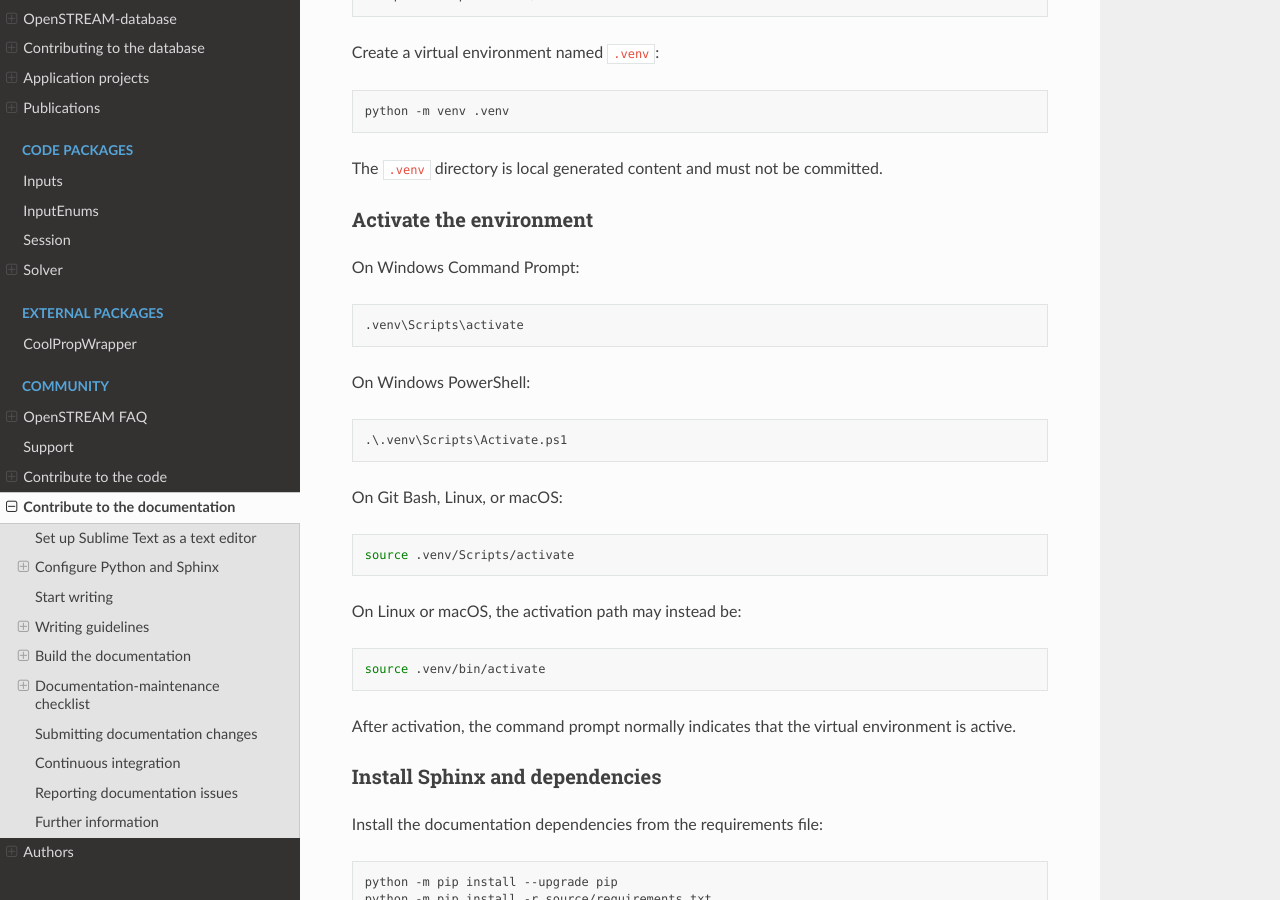
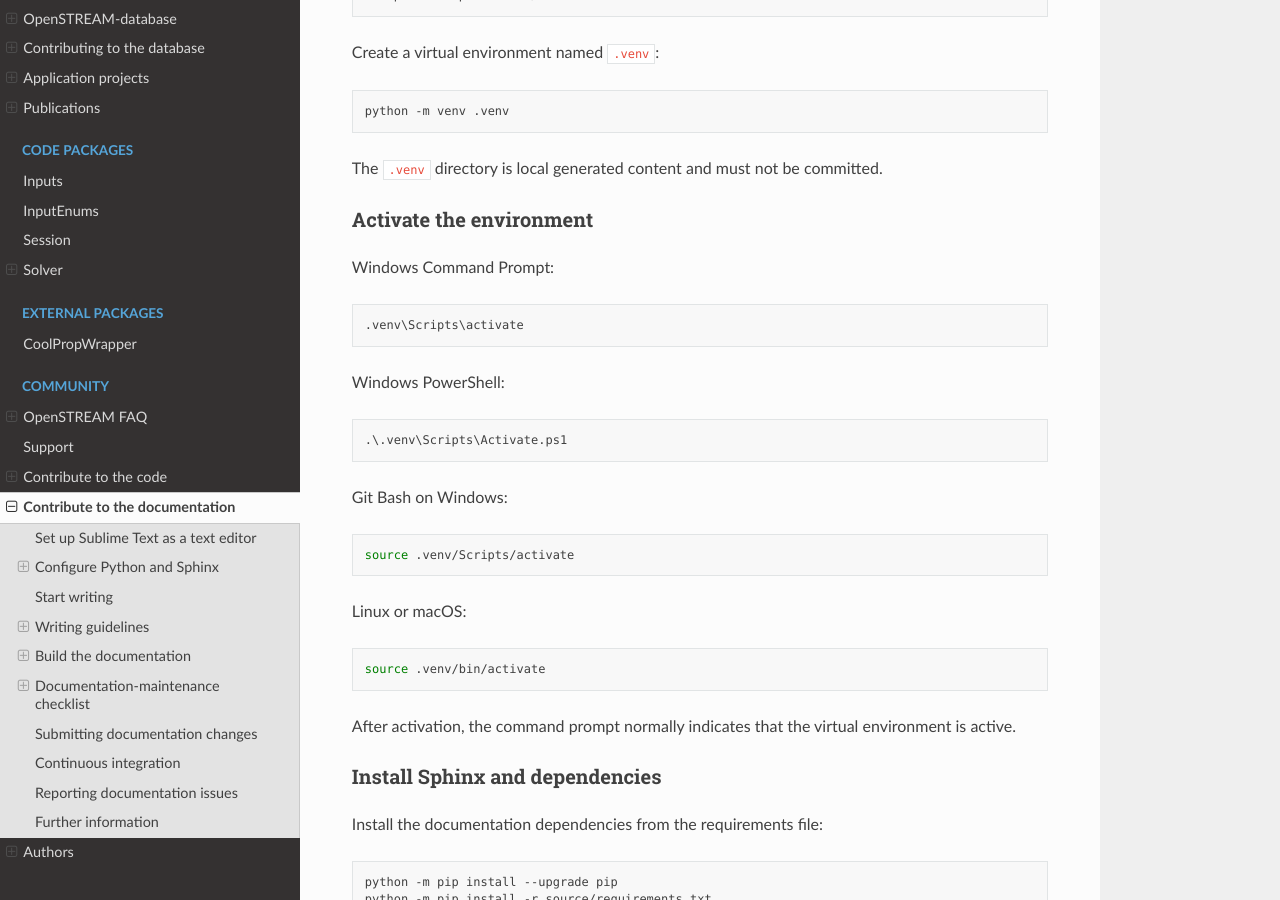
Before and after one commit to OpenSTREAM-solvers/openstream, a Sphinx documentation site: the page built from docs/source/Community/contribute_documentation.rst, in a window 1280 px wide and 900 px high, scrolled down 1690 px. Built offline with Sphinx 7.4.7 and the Read the Docs theme 3.1.0, drawn with Linux system fonts in a browser that asks for light colours.

Commit message:
docs(community): Fix the Python virtual-environment activation guidance

```diff
--- a/docs/source/Community/contribute_documentation.rst
+++ b/docs/source/Community/contribute_documentation.rst
@@ -106,25 +106,25 @@
 Activate the environment
 ~~~~~~~~~~~~~~~~~~~~~~~~
 
-On Windows Command Prompt:
+Windows Command Prompt:
 
 .. code-block:: bat
 
    .venv\Scripts\activate
 
-On Windows PowerShell:
+Windows PowerShell:
 
 .. code-block:: powershell
 
    .\.venv\Scripts\Activate.ps1
 
-On Git Bash, Linux, or macOS:
+Git Bash on Windows:
 
 .. code-block:: bash
 
    source .venv/Scripts/activate
 
-On Linux or macOS, the activation path may instead be:
+Linux or macOS:
 
 .. code-block:: bash
 
```
